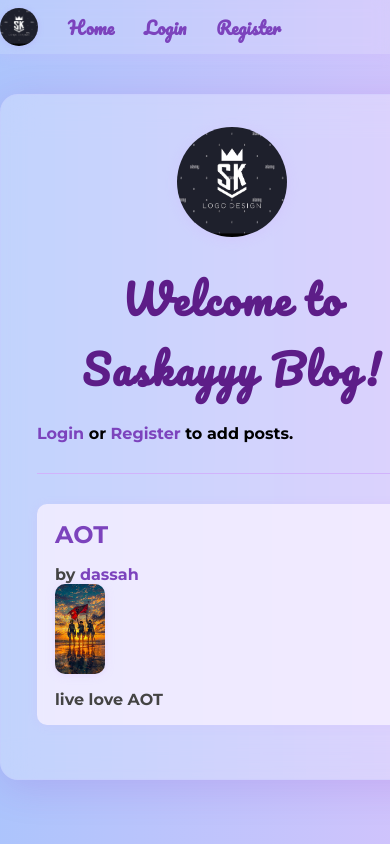
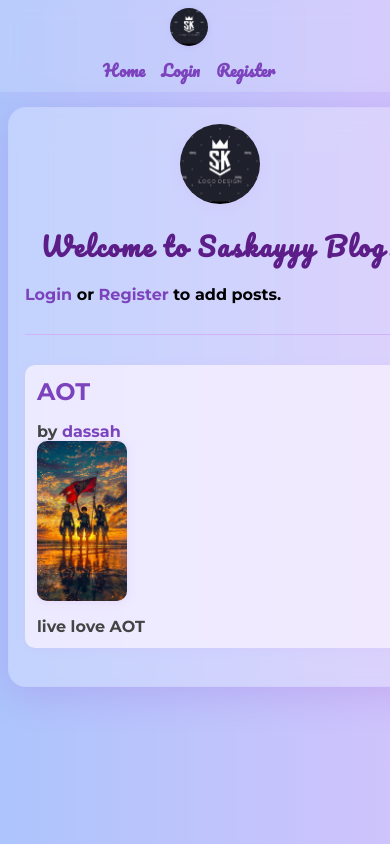
Before and after one commit to saskayyycreator/my_flask_blog, a Flask app: page / in a window 390 px wide; the page is wider, and only the part inside the window is pictured. Run offline with Flask 3, Linux system fonts and the light colour scheme.

Commit message:
Updated home.html and style.css for mobile responsiveness and hamburger menu

```diff
--- a/static/style.css
+++ b/static/style.css
@@ -32,6 +32,8 @@ body {
     display: flex;
     align-items: center;
     gap: 18px;
+    flex-wrap: wrap;
+    justify-content: center;
 }
 .logo-small {
     width: 38px;
@@ -238,3 +240,60 @@ a:hover {
 .delete-img-btn:hover {
     background: rgba(220, 0, 0, 1);
 }
+
+/* ------------------------------ */
+/* 📱 Responsive Design Fixes */
+/* ------------------------------ */
+
+@media (max-width: 768px) {
+    h1 {
+        font-size: 2rem;
+    }
+
+    .container {
+        padding: 20px;
+        margin: 20px 10px;
+    }
+
+    .nav-content {
+        flex-direction: column;
+        gap: 10px;
+    }
+
+    .nav-content a {
+        font-size: 1em;
+    }
+
+    .post-preview {
+        padding: 12px;
+    }
+
+    input, textarea, button {
+        font-size: 1em;
+    }
+}
+
+@media (max-width: 480px) {
+    .logo, .profile-pic {
+        width: 80px;
+        height: 80px;
+    }
+
+    h1 {
+        font-size: 1.6rem;
+    }
+
+    .container {
+        padding: 16px;
+        margin: 15px 8px;
+    }
+
+    button {
+        width: 100%;
+    }
+
+    .post-image-preview {
+        max-width: 100%;
+        max-height: 160px;
+    }
+}
--- a/templates/home.html
+++ b/templates/home.html
@@ -1,14 +1,17 @@
 <!doctype html>
-<html>
+<html lang="en">
 <head>
+    <meta charset="UTF-8">
+    <meta name="viewport" content="width=device-width, initial-scale=1.0">
     <title>My Blog</title>
+    <link href="https://fonts.googleapis.com/css2?family=Montserrat:wght@700&family=Pacifico&display=swap" rel="stylesheet">
     <link rel="stylesheet" href="{{ url_for('static', filename='style.css') }}">
-    <link href="https://fonts.googleapis.com/css2?family=Montserrat:wght@700&family=Pacifico&display=swap" rel="stylesheet">
 </head>
 <body>
     <nav class="navbar">
         <div class="nav-content">
             <img src="{{ url_for('static', filename='logo.png') }}" class="logo-small" alt="Logo">
+            <div class="nav-links">
                 <a href="{{ url_for('home') }}">Home</a>
                 {% if user %}
                     <a href="{{ url_for('profile', username=user.username) }}">Profile</a>
@@ -18,10 +21,13 @@
                     <a href="{{ url_for('register') }}">Register</a>
                 {% endif %}
             </div>
+        </div>
     </nav>
+
     <div class="container">
         <img src="{{ url_for('static', filename='logo.png') }}" alt="My Blog Logo" class="logo">
         <h1>Welcome to Saskayyy Blog!</h1>
+
         {% with messages = get_flashed_messages(with_categories=true) %}
           {% if messages %}
             {% for category, message in messages %}
@@ -29,9 +35,15 @@
             {% endfor %}
           {% endif %}
         {% endwith %}
+
         {% if user %}
-            <p>Logged in as <a href="{{ url_for('profile', username=user.username) }}">{{ user.display_name }}</a></p>
-            <form action="{{ url_for('home') }}" method="post" enctype="multipart/form-data">
+            <p>Logged in as
+                <a href="{{ url_for('profile', username=user.username) }}">
+                    {{ user.display_name }}
+                </a>
+            </p>
+
+            <form action="{{ url_for('home') }}" method="post" enctype="multipart/form-data" class="post-form">
                 {{ form.hidden_tag() }}
                 <input type="text" name="title" placeholder="Post Title" value="{{ form.title.data or '' }}" required><br>
                 <textarea name="content" placeholder="Post Content" required>{{ form.content.data or '' }}</textarea><br>
@@ -39,15 +51,23 @@
                 <button type="submit">Add Post</button>
             </form>
         {% else %}
-            <p><a href="{{ url_for('login') }}">Login</a> or <a href="{{ url_for('register') }}">Register</a> to add posts.</p>
+            <p>
+                <a href="{{ url_for('login') }}">Login</a> or
+                <a href="{{ url_for('register') }}">Register</a> to add posts.
+            </p>
         {% endif %}
+
         <hr>
+
         {% for post in posts %}
             <div class="post-preview">
-                <h2><a href="{{ url_for('post_detail', post_id=post.id) }}">{{ post.title }}</a></h2>
+                <h2>
+                    <a href="{{ url_for('post_detail', post_id=post.id) }}">{{ post.title }}</a>
+                </h2>
                 <p>
                     by <a href="{{ url_for('profile', username=post.author.username) }}">{{ post.author.display_name }}</a>
                 </p>
+
                 {% if post.images %}
                     <div class="post-gallery">
                         {% for img in post.images[:1] %}
@@ -55,6 +75,7 @@
                         {% endfor %}
                     </div>
                 {% endif %}
+
                 <p>{{ post.content[:100] }}{% if post.content|length > 100 %}...{% endif %}</p>
             </div>
         {% endfor %}
```
Lines whose indentation alone changed are shown as unchanged.
